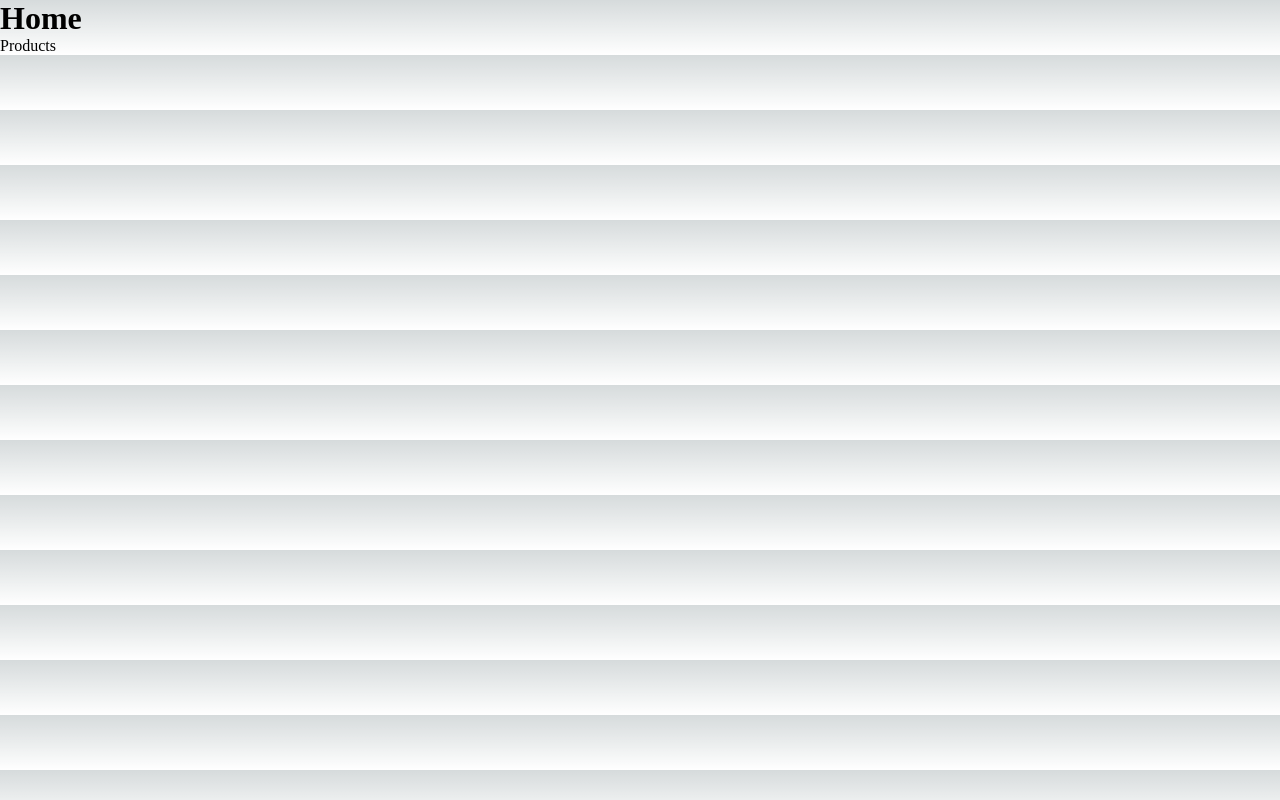
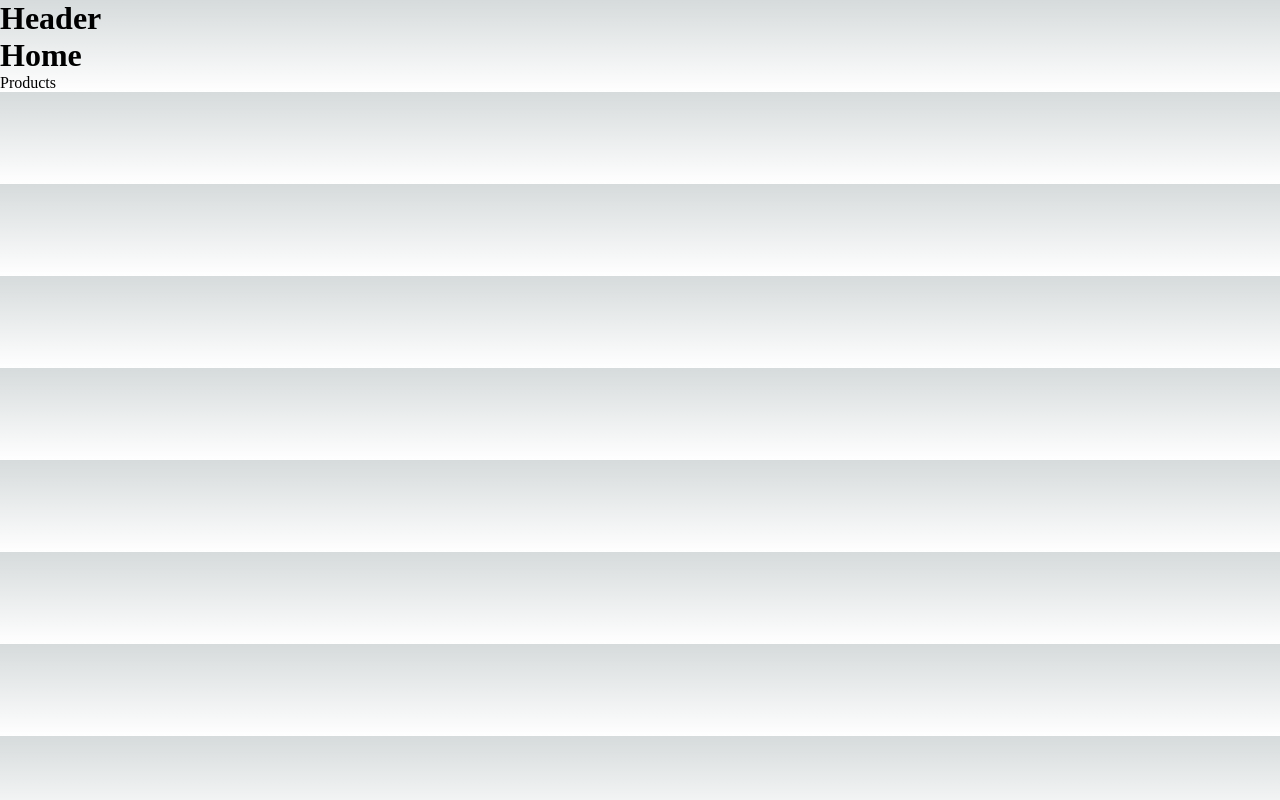
Before and after one commit to clevessonmendonca/lerning-nextjs, a Next.js app: page / in a window 1280 px wide. Built offline with nearby package versions, Linux system fonts and the light colour scheme.

Commit message:
feat: learning about Component in Next

```diff
--- /dev/null
+++ b/components/Header.js
@@ -0,0 +1,5 @@
+export default function Header() {
+  return (
+    <h1>Header</h1>
+  )
+}
--- a/pages/index.js
+++ b/pages/index.js
@@ -1,5 +1,5 @@
 import Link from "next/link";
-import Image from "next/image";
+import Header from "@/components/Header";
 import { Inter } from "@next/font/google";
 import styles from "@/styles/Home.module.css";
 
@@ -8,12 +8,11 @@ const inter = Inter({ subsets: ["latin"] });
 export default function Home() {
   return (
     <div>
+      <Header />
       <h1>Home</h1>
       <ul>
         <li>
-          <Link href="/products">
-            Products
-          </Link>
+          <Link href="/products">Products</Link>
         </li>
       </ul>
     </div>
```
